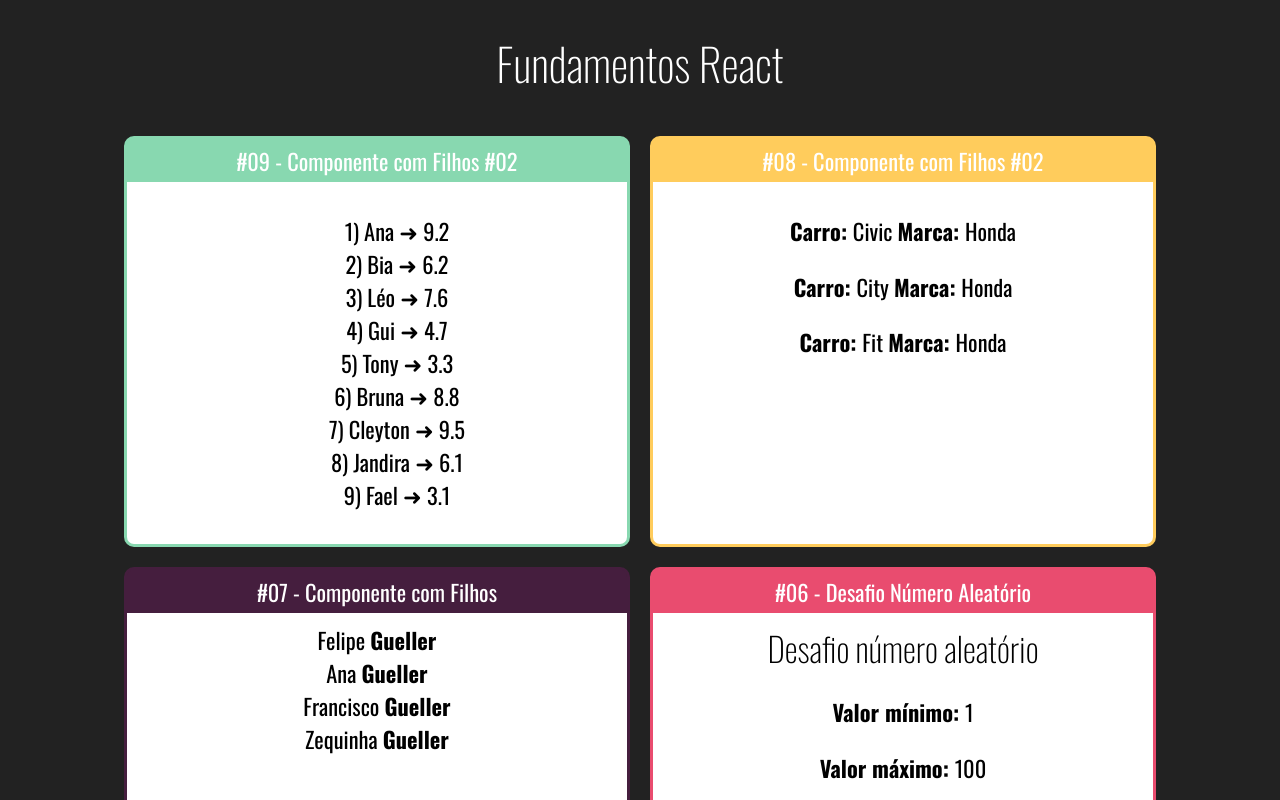
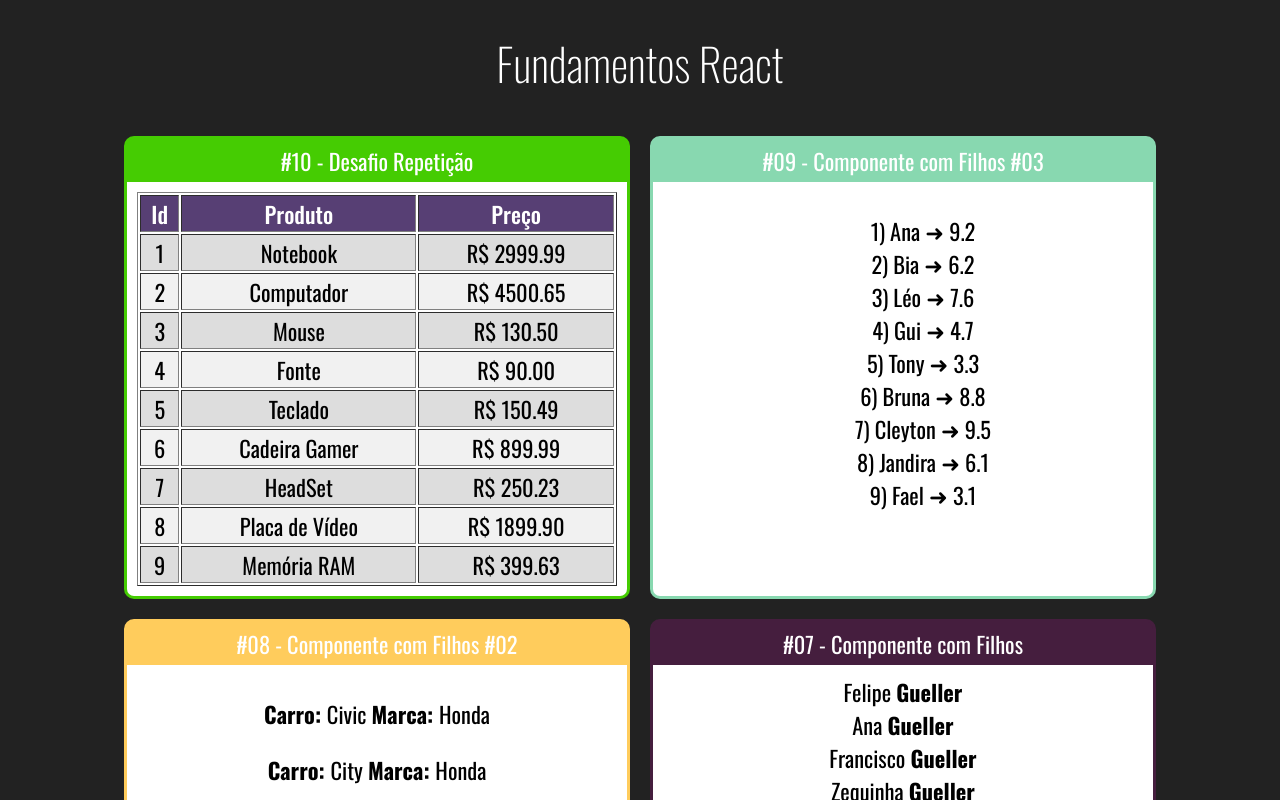
Before and after one commit to felipegueller/curso-react-cod3r, a React (Create React App) app in the folder fundamentos-react/: page / in a window 1280 px wide. Shown: the top 800 px of the page. Built offline with nearby package versions, Linux system fonts and the light colour scheme.

Commit message:
completing the repeat challenge

```diff
--- a/fundamentos-react/src/App.jsx
+++ b/fundamentos-react/src/App.jsx
@@ -1,6 +1,7 @@
 import './App.css'
 import React from 'react'
 
+import TabelaProdutos from './components/repeticao/tabelaProdutos'
 import ListaAlunos from './components/repeticao/ListaAlunos'
 import Marca from './components/basicos/Marca'
 import Carro from './components/basicos/Carro'
@@ -16,12 +17,16 @@
 
 // eslint-disable-next-line import/no-anonymous-default-export
 export default () =>
-    <div class="App">
+    <div className="App">
         <h1>Fundamentos React</h1>
 
         <div className="Cards">
 
-        <Card titulo='#09 - Componente com Filhos #02' color="#88d8b0">
+            <Card titulo='#10 - Desafio Repetição' color="#45CC02">
+                <TabelaProdutos />
+            </Card>
+
+            <Card titulo='#09 - Componente com Filhos #03' color="#88d8b0">
                 <ListaAlunos></ListaAlunos>
             </Card>
 
@@ -58,7 +63,7 @@
                 />
             </Card>
 
-            <Card titulo="#03 - Terceiro Componente" color="#fec8c1 ">
+            <Card titulo="#03 - Terceiro Componente" color="#f1a9c1 ">
                 <Terceiro
                     aluno="Felipe Gueller"
                     nota1={45}
--- /dev/null
+++ b/fundamentos-react/src/components/repeticao/TabelaProdutos.css
@@ -0,0 +1,17 @@
+.TabelaProdutos table {
+    width: 100%;
+}
+
+.TabelaProdutos th {
+    background-color: #2e1052cc;
+    color: #fff;
+    font-weight: 500;
+}
+
+.TabelaProdutos .Par {
+    background-color: #ddd;
+}
+
+.TabelaProdutos .Impar {
+    background-color: rgb(241, 241, 241);
+}
--- a/fundamentos-react/src/components/repeticao/tabelaProdutos.jsx
+++ b/fundamentos-react/src/components/repeticao/tabelaProdutos.jsx
@@ -1,11 +1,35 @@
 /* eslint-disable import/no-anonymous-default-export */
 import React from 'react'
+import produtos from '../../data/produtos'
+import './TabelaProdutos.css'
 
 export default props => {
 
+    const listProdutos = produtos.map((produto, i)=> {
+        return (
+            <tr key={produto.id} className={i % 2 === 0 ? 'Par' : 'Impar'}>
+                <td>{produto.id}</td>
+                <td>{produto.nome}</td>
+                <td>R$ {produto.preco.toFixed(2)}</td>
+            </tr>
+        );
+    })
+
     return(
-        <div>
+        <div className="TabelaProdutos">
+            <table border="1">
+                <thead >
+                    <tr>
+                        <th>Id</th>
+                        <th>Produto</th>
+                        <th>Preço</th>
+                    </tr>
+                </thead>
 
+                <tbody>
+                    {listProdutos}
+                </tbody>
+            </table>
         </div>
     );
 }
--- a/fundamentos-react/src/data/produtos.js
+++ b/fundamentos-react/src/data/produtos.js
@@ -1,5 +1,5 @@
 /* eslint-disable import/no-anonymous-default-export */
-export default [
+ const produtos = [
     {id: 1, nome: 'Notebook', preco: 2999.99},
     {id: 2, nome: 'Computador', preco: 4500.65},
     {id: 3, nome: 'Mouse', preco: 130.50},
@@ -10,3 +10,5 @@
     {id: 8, nome: 'Placa de Vídeo', preco: 1899.90},
     {id: 9, nome: 'Memória RAM', preco: 399.63},
 ]
+
+export default produtos
```
